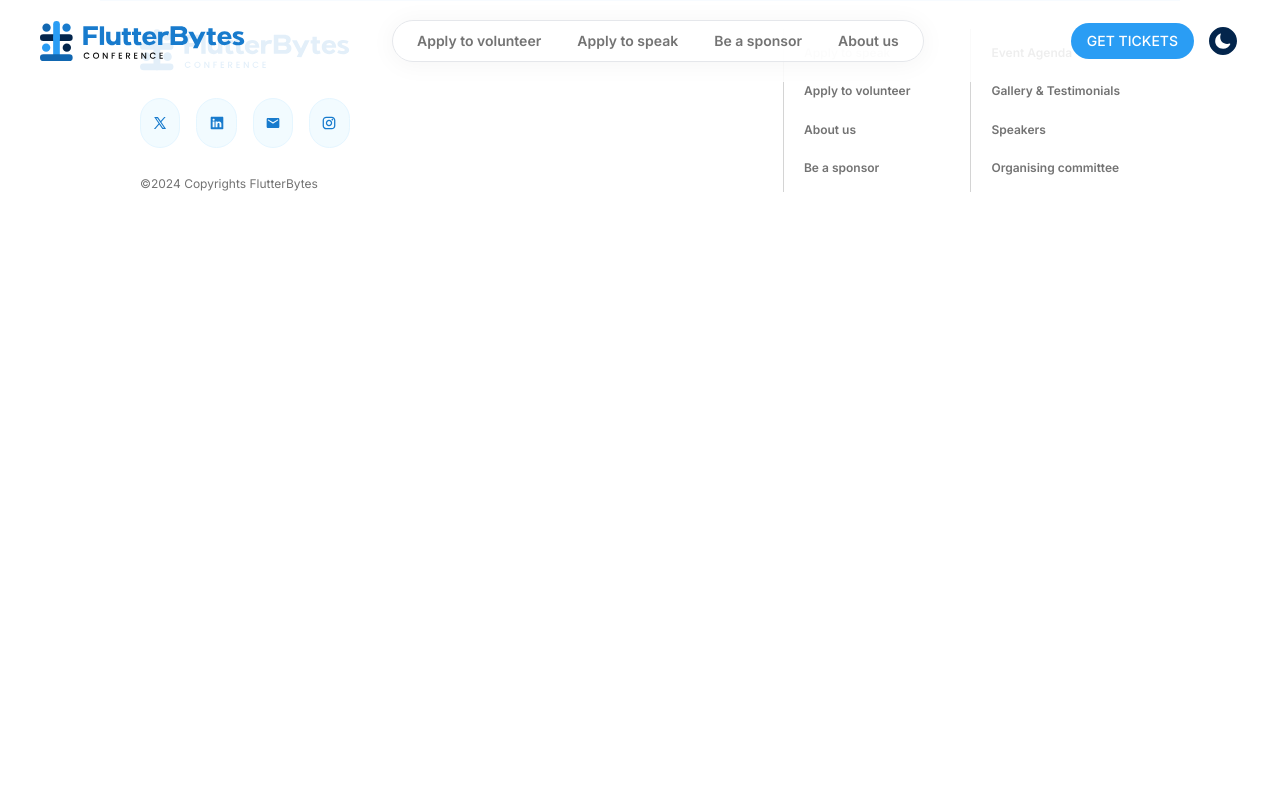
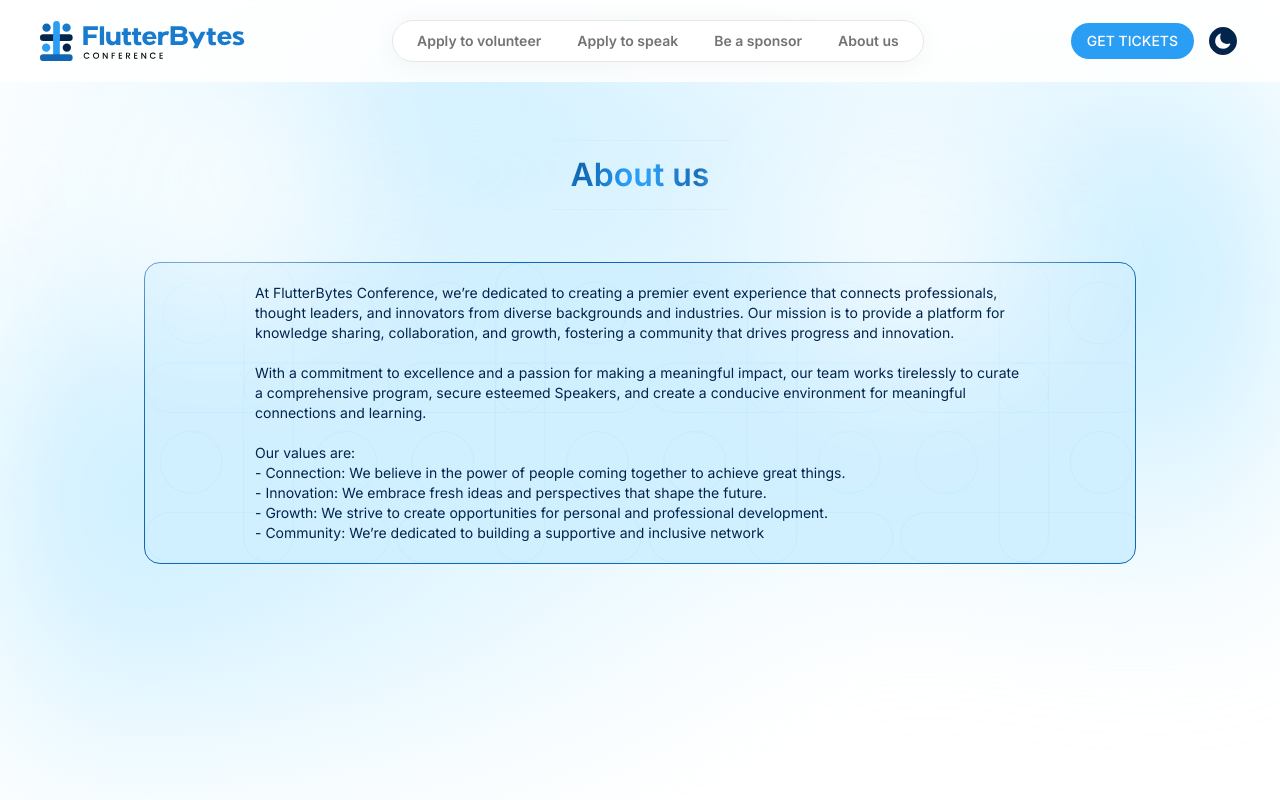
Before and after one commit to FlutterBytes-IO/conference-2024, a Next.js app: page /about in a window 1280 px wide. Shown: the top 800 px of the page. Built offline with nearby package versions, Linux system fonts and the light colour scheme.

Commit message:
added about us and apply to speak

```diff
--- a/app/about/page.tsx
+++ b/app/about/page.tsx
@@ -1,3 +1,45 @@
 export default function About() {
-	return <></>;
+  return (
+    <main className="min-h-screen gradient-no-grid">
+      <h1 className="font-gigaSans flex mx-auto w-fit text-center mt-[140px] py-[10px] px-5 border-y-[1.5px] border-[#D0EFFF] text-[32px] font-semibold relative z-10 heading-text">
+        About us
+      </h1>
+      <div className="font-gigaSans about-container mt-[52px] mb-[100px] p-5 w-[calc(100%_-_32px)] max-w-[992px] mx-auto md:px-[80px] lg:px-[110px] bg-[#D0EFFF] bg-[url('/images/flutter-grid.svg')] bg-blend-multiply border-[0.5px] border-[#1167B1] text-[#03254C] text-sm rounded-2xl relative z-10 space-y-5">
+        <p>
+          At FlutterBytes Conference, we&rsquo;re dedicated to creating a
+          premier event experience that connects professionals, thought leaders,
+          and innovators from diverse backgrounds and industries. Our mission is
+          to provide a platform for knowledge sharing, collaboration, and
+          growth, fostering a community that drives progress and innovation.
+        </p>
+        <p>
+          With a commitment to excellence and a passion for making a meaningful
+          impact, our team works tirelessly to curate a comprehensive program,
+          secure esteemed Speakers, and create a conducive environment for
+          meaningful connections and learning.
+        </p>
+		<div>
+			<p>Our values are:</p>
+			<ul>
+			<li>
+				- Connection: We believe in the power of people coming together to
+				achieve great things.
+			</li>
+			<li>
+				- Innovation: We embrace fresh ideas and perspectives that shape the
+				future.
+			</li>
+			<li>
+				- Growth: We strive to create opportunities for personal and
+				professional development.
+			</li>
+			<li>
+				- Community: We&rsquo;re dedicated to building a supportive and
+				inclusive network
+			</li>
+			</ul>
+		</div>
+      </div>
+    </main>
+  );
 }
--- /dev/null
+++ b/app/agenda/page.tsx
@@ -0,0 +1,13 @@
+export default function Agenda() {
+	return (
+	  <main className="min-h-screen gradient-no-grid">
+		<h1 className="font-gigaSans flex mx-auto w-fit text-center mt-[140px] py-[10px] px-5 border-y-[1.5px] border-[#D0EFFF] text-[32px] font-semibold relative z-10 heading-text">
+		  Apply to speak
+		</h1>
+		<div className="font-gigaSans about-container mt-[80px] mb-[120px] w-[calc(100%_-_32px)] max-w-[992px] mx-auto md:px-[80px] lg:px-[110px]  text-[#03254C] relative z-50 space-x-10">
+		  <div></div>
+		  <div></div>
+		</div>
+	  </main>
+	);
+  }
--- a/app/globals.css
+++ b/app/globals.css
@@ -6,33 +6,27 @@
 	--foreground-rgb: 0, 0, 0;
 	--background-start-rgb: 214, 219, 220;
 	--background-end-rgb: 255, 255, 255;
-	--horizontal-grad: linear-gradient(
-		to right,
+	--horizontal-grad: linear-gradient(to right,
 			#1167b1 0%,
 			#187bcd 21%,
 			#2a9df4 42%,
 			#2a9df4 57%,
 			#187bcd 80%,
-		#1167b1 100%
-	);
-	--horizontal-grad-opacity: linear-gradient(
-		to right,
+			#1167b1 100%);
+	--horizontal-grad-opacity: linear-gradient(to right,
 			#1166b183 0%,
 			#187ccd80 21%,
 			#2a9cf481 42%,
 			#2a9cf480 57%,
 			#187ccd85 80%,
-		#1166b17e 100%
-	);
-	--vertical-grad: linear-gradient(
-		to bottom,
+			#1166b17e 100%);
+	--vertical-grad: linear-gradient(to bottom,
 			#1167b1 0%,
 			#187bcd 21%,
 			#2a9df4 42%,
 			#2a9df4 57%,
 			#187bcd 80%,
-		#1167b1 100%
-	);
+			#1167b1 100%);
 }
 
 @media (prefers-color-scheme: dark) {
@@ -71,20 +65,97 @@
 	top: 0;
 	background-image: radial-gradient(at 100% 60px, #e0f5ff 0px, transparent 50%),
 		radial-gradient(at 0% 280px, #cce9ff 0px, transparent 50%),
-		radial-gradient(
-			at 201px 140px,
+		radial-gradient(at 201px 140px,
 			rgba(255, 255, 255, 0.8) 0px,
-			transparent 50%
-		),
+			transparent 50%),
 		radial-gradient(at 347.2px 0, #ffffff 0px, transparent 50%),
-		radial-gradient(
-			at calc(100% - 318.92px) 60px,
+		radial-gradient(at calc(100% - 318.92px) 60px,
 			rgba(255, 255, 255, 0.8) 0px,
-			transparent 50%
-		);
+			transparent 50%);
 	z-index: 1;
 	filter: blur(100px) saturate(150%);
 	/* opacity: 0.3; */
+}
+
+.gradient-no-grid::before {
+	position: absolute;
+	content: "";
+	height: 100%;
+	width: 100%;
+	top: 0;
+	background-position: center;
+	background-size: contain;
+	opacity: 0.2;
+	filter: invert(1);
+}
+
+.gradient-no-grid::after {
+	position: absolute;
+	content: "";
+	height: 100%;
+	width: 100%;
+	top: 0;
+	right: 0;
+	background-image:
+		radial-gradient(at 0% 500px, #cce9ff 0px, transparent 50%),
+		radial-gradient(at 35% 0px, #cce9ff 0px, transparent 40%),
+		radial-gradient(at 100% 280px, #cce9ff 0px, transparent 50%),
+		radial-gradient(at 201px 140px,
+			rgba(255, 255, 255, 0.8) 0px,
+			transparent 50%),
+		radial-gradient(at 347.2px 0, #ffffff 0px, transparent 50%),
+		radial-gradient(at calc(100% - 318.92px) 60px,
+			rgba(255, 255, 255, 0.8) 0px,
+			transparent 50%);
+	z-index: 1;
+	filter: blur(80px) saturate(150%);
+	/* opacity: 0.3; */
+
+}
+
+.about-container {
+	background-size: 1000px;
+	background-repeat: repeat;
+}
+
+.about-container::before,
+.speaker-container::before,
+.agenda-container::before {
+	position: absolute;
+	content: "";
+	height: 250px;
+	width: 250px;
+	top: -200px;
+	left: -50px;
+	border-radius: 250px;
+	background: rgba(255, 255, 255, 0.80);
+	filter: blur(82px);
+	z-index: -10;
+}
+
+.about-container::after,
+.speaker-container::after,
+.agenda-container::after {
+	position: absolute;
+	content: "";
+	height: 250px;
+	width: 250px;
+	top: -150px;
+	right: 100px;
+	border-radius: 250px;
+	background: rgba(255, 255, 255, 0.80);
+	filter: blur(82px);
+	z-index: -10;
+}
+@media (max-width: 768px) {
+	.about-container::before,
+    .speaker-container::before,
+    .agenda-container::before,
+	.about-container::after,
+    .speaker-container::after,
+    .agenda-container::after {
+        background: none;
+    }
 }
 
 .horizontal-grad-border {
@@ -115,8 +186,8 @@
 	box-shadow: 0 2px 24px 2px rgba(0, 0, 0, 4%);
 }
 
-tr > th,
-tr > td {
+tr>th,
+tr>td {
 	border-left: 0;
 	border-top: 0;
 }
@@ -138,3 +209,10 @@ tbody tr:last-child td {
 		text-wrap: balance;
 	}
 }
+
+.heading-text {
+	background: linear-gradient(95deg, #2B9EF5 6.27%, #1167B1 16.51%, #187BCD 29.61%, #2A9DF4 42.57%, #2A9DF4 56.18%, #187BCD 69.86%, #1167B1 81.19%, #2B9EF5 92.36%);
+	background-clip: text;
+	-webkit-background-clip: text;
+	-webkit-text-fill-color: transparent;
+}
--- /dev/null
+++ b/app/speakers-application/page.tsx
@@ -0,0 +1,27 @@
+import Image from "next/image";
+import hero from '/images/speaker-hero.png';
+
+export default function Speakers() {
+	return (
+	  <main className="min-h-screen gradient-no-grid">
+		<h1 className="font-gigaSans flex mx-auto w-fit text-center mt-[140px] py-[10px] px-5 border-y-[1.5px] border-[#D0EFFF] text-[32px] font-semibold relative z-10 heading-text">
+		  Apply to speak
+		</h1>
+		<div className="font-gigaSans flex flex-col sm:flex-row justify-between speaker-container pt-[80px] w-[calc(100%_-_32px)] max-w-[992px] mx-auto text-[#03254C] relative z-10 sm:space-x-10">
+		  <div className="w-full sm:w-[45%] flex justify-center items-center">
+			<Image src={'/images/speaker-hero.png'} width={394} height={300} alt="A speaker making presentation" className="w-full border border-[#D0EFFF] rounded-lg" />
+		  </div>
+		  <div className="flex flex-col py-7 w-full sm:w-[55%] space-y-10">
+			<p className="text-[#03254C]">At FlutterBytes Conference, we&rsquo;re dedicated to creating a premier event experience that connects professionals, thought leaders, and innovators from diverse backgrounds and industries. Our mission is to provide a platform for knowledge sharing, collaboration, and growth, fostering a community that drives progress and innovation.</p>
+		  	<p className="text-[#424E57] text-lg font-medium">Deadline: Monday, July 2nd, 2024</p>
+		  </div>
+		</div>
+		{/* <div className="bg-[#EBF8FF] pt-[120px]"> */}
+		<div className="pt-[120px]">
+			<div className="flex justify-center rounded-xl border border-[#2A9DF4] bg-gray-100 w-[calc(100%_-_32px)] max-w-[992px] mx-auto relative z-10 py-10 mb-[211px]">
+				<iframe src="https://docs.google.com/forms/d/e/1FAIpQLSd39eMZC47UoCR1yAJOlTyj5G8L5qv3LB4Z64Gxbt7JZLyOLg/viewform?embedded=true" width="640" height="790" className="w-full flex pr-1">Loading…</iframe>
+			</div>
+		</div>
+	  </main>
+	);
+  }
--- a/app/speakers/page.tsx
+++ b/app/speakers/page.tsx
@@ -1,3 +1,7 @@
 export default function Speakers() {
-	return <></>;
-}
+	return (
+	  <main className="min-h-screen gradient-no-grid">
+
+	  </main>
+	);
+  }
--- a/components/Navbar/index.tsx
+++ b/components/Navbar/index.tsx
@@ -16,7 +16,7 @@ const Navbar = forwardRef<HTMLDivElement, NavbarProps>(
 	({ handleClick }, ref) => {
 		const { isDarkmode, setIsDarkmode } = useContext(DarkmodeContext);
 		return (
-			<div
+			<nav
 				ref={ref}
 				className={`px-5 md:px-10 top-0 bg-opacity-[88%] blur-[4%] py-5 transition-all z-20 duration-500 flex items-center justify-between fixed w-full ${
 					isDarkmode
@@ -24,13 +24,13 @@ const Navbar = forwardRef<HTMLDivElement, NavbarProps>(
 						: "border-[#D0EFFF] bg-white"
 				}`}
 			>
-				<div className="relative after:absolute after:content-[''] after:left-full after:top-1/2 after:-translate-y-1/2 after:w-full after:overflow-hidden after:h-px after:bg-fbc_blue-100">
+				<Link href="/" className="relative after:absolute after:content-[''] after:left-full after:top-1/2 after:-translate-y-1/2 after:w-full after:overflow-hidden after:h-px after:bg-fbc_blue-100">
 					<Image
 						src={isDarkmode ? NavLogoDark : NavLogoLight}
 						alt="logo"
 						className="transition-all duration-500 h-6 md:h-auto w-[122.53px] md:w-auto"
 					/>
-				</div>
+				</Link>
 				<div className="hidden z-10 md:flex items-center gap-x-3 px-3 py-1 rounded-[60px] border border-fbc_blue-100 bg-white bg-opacity-[84%] nav-shadow">
 					<Link
 						href="/volunteer"
@@ -39,7 +39,7 @@ const Navbar = forwardRef<HTMLDivElement, NavbarProps>(
 						Apply to volunteer
 					</Link>
 					<Link
-						href="/speakers"
+						href="/speakers-application"
 						className="py-1 px-3 rounded-[40px] text-sm text-neutral-500 font-semibold leading-6"
 					>
 						Apply to speak
@@ -63,7 +63,7 @@ const Navbar = forwardRef<HTMLDivElement, NavbarProps>(
 						{isDarkmode ? <DarkModeIcon /> : <LightModeIcon />}
 					</button>
 				</div>
-			</div>
+			</nav>
 		);
 	}
 );
--- a/utils/data.ts
+++ b/utils/data.ts
@@ -1,7 +1,7 @@
 export const links1 = [
 	{
 		value: "Apply to speak",
-		link: "/speakers",
+		link: "/speakers-application",
 	},
 	{
 		value: "Apply to volunteer",
@@ -20,7 +20,7 @@ export const links1 = [
 export const links2 = [
 	{
 		value: "Event Agenda",
-		link: "#event-agendas",
+		link: "/agenda",
 	},
 	{
 		value: "Gallery & Testimonials",
@@ -28,7 +28,7 @@ export const links2 = [
 	},
 	{
 		value: "Speakers",
-		link: "#speakers",
+		link: "/speakers",
 	},
 	{
 		value: "Organising committee",
```
Also changed, not shown: public/images/speaker-hero.png (added). Lines whose indentation alone changed are shown as unchanged.
